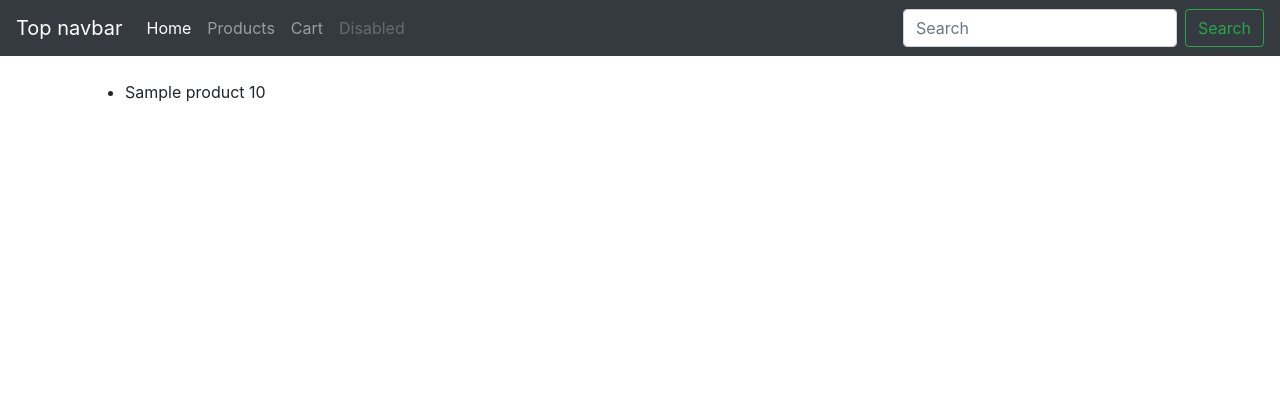
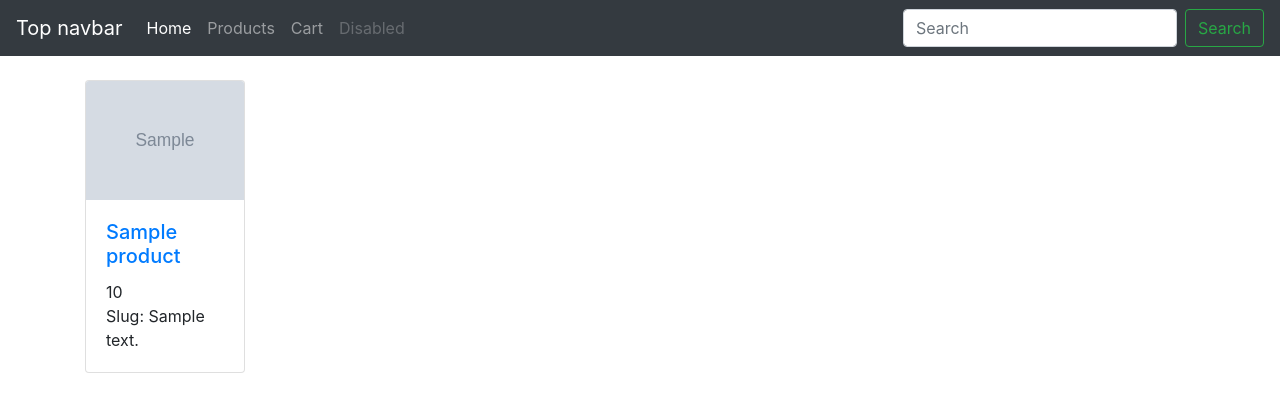
Before and after one commit to Francis-Njoku/clothstore, a Django app: template templates/products/all.html in a window 1280 px wide. Shown: the top 412 px of the page. Run offline with Django 3.2, Linux system fonts and the light colour scheme; the template is opened without the code that fills it: most values are stand-ins (such as "Sample title", 1, 10 or a date in 2020); grey boxes marked "Sample" are stand-in pictures; some libraries are stand-ins or nearby versions.

Commit message:
Update all template with veiw.html content

```diff
--- a/templates/products/all.html
+++ b/templates/products/all.html
@@ -1,11 +1,40 @@
 {% extends 'base.html' %}
 
-{% block content %}
 
-<ul>
-{% for product in products %}
-<li>{{product.title}} {{product.price}}</li>
-{% endfor %}
-</ul>
+{% block head_title %}
+Products
+{% endblock %}
+{% block styles %}
+.jumbotron {
+    <!--color: red-->
+}
+{% endblock %}
 
-{% endblock %}
+
+ {% block content%}
+
+  <div class="row">
+  {% for product in products%}
+  <div class="col-md-2">
+  <div class=" card">
+  {% if product.productimage_set.all %}
+        {% for item in product.productimage_set.all %}
+                {% if not item.featured %}
+                <img class='img-fluid card-img-top' src="{{ MEDIA_URL }}/media/{{ item.image }}" alt="image" />
+                {% endif %}
+        {% endfor %}
+  {% else %}
+  <p>No Image</p>
+  {% endif %}
+  <div class=" card-body">
+  <h5 class=" card-title"><a href='{% url "single_product" product.slug %}'> {{product.title}}</a></h5>
+  <p class="card-text">{{product.price}}<br/> Slug:  {{product.description|truncatewords:15}}</p>
+  </div>
+  </div>
+
+ </div>
+  {% cycle "" "" "</div><div class='row'>" %}
+
+  {% endfor %}
+  </div>
+ {% endblock%}
```
